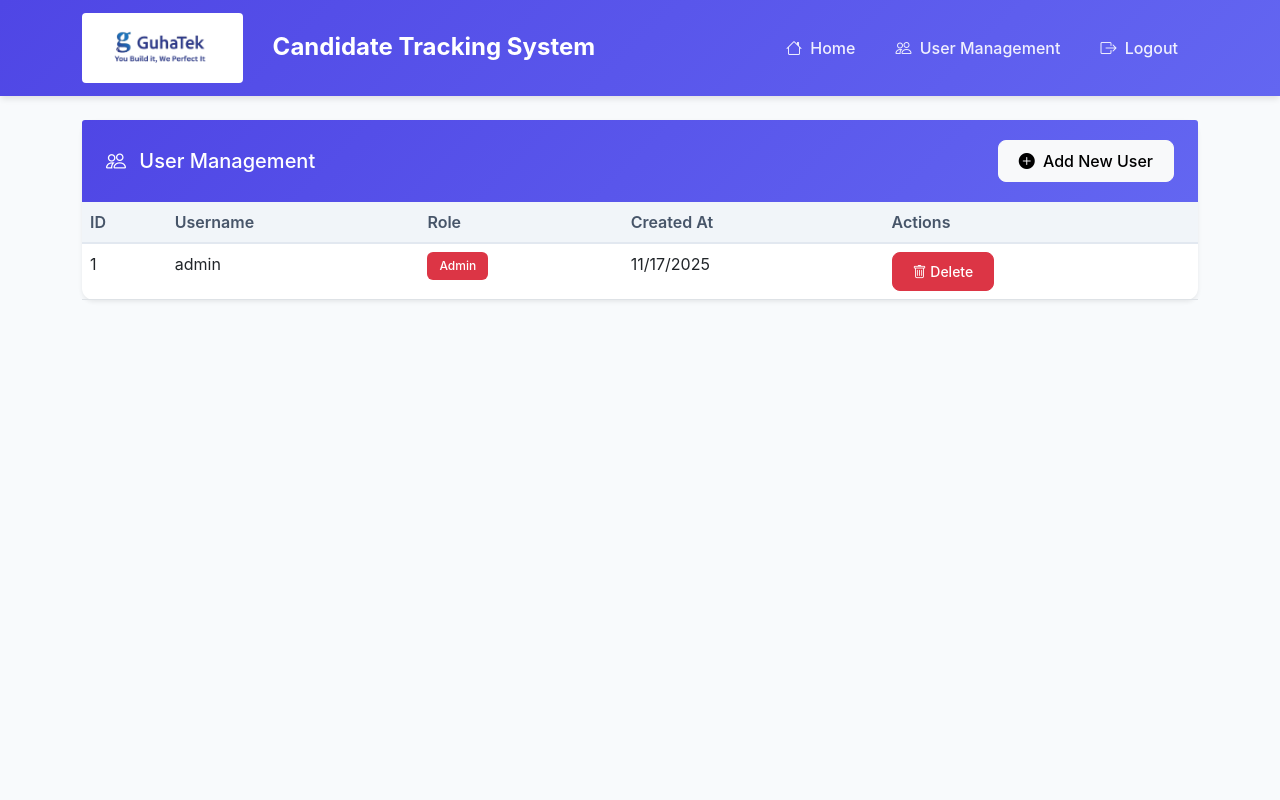
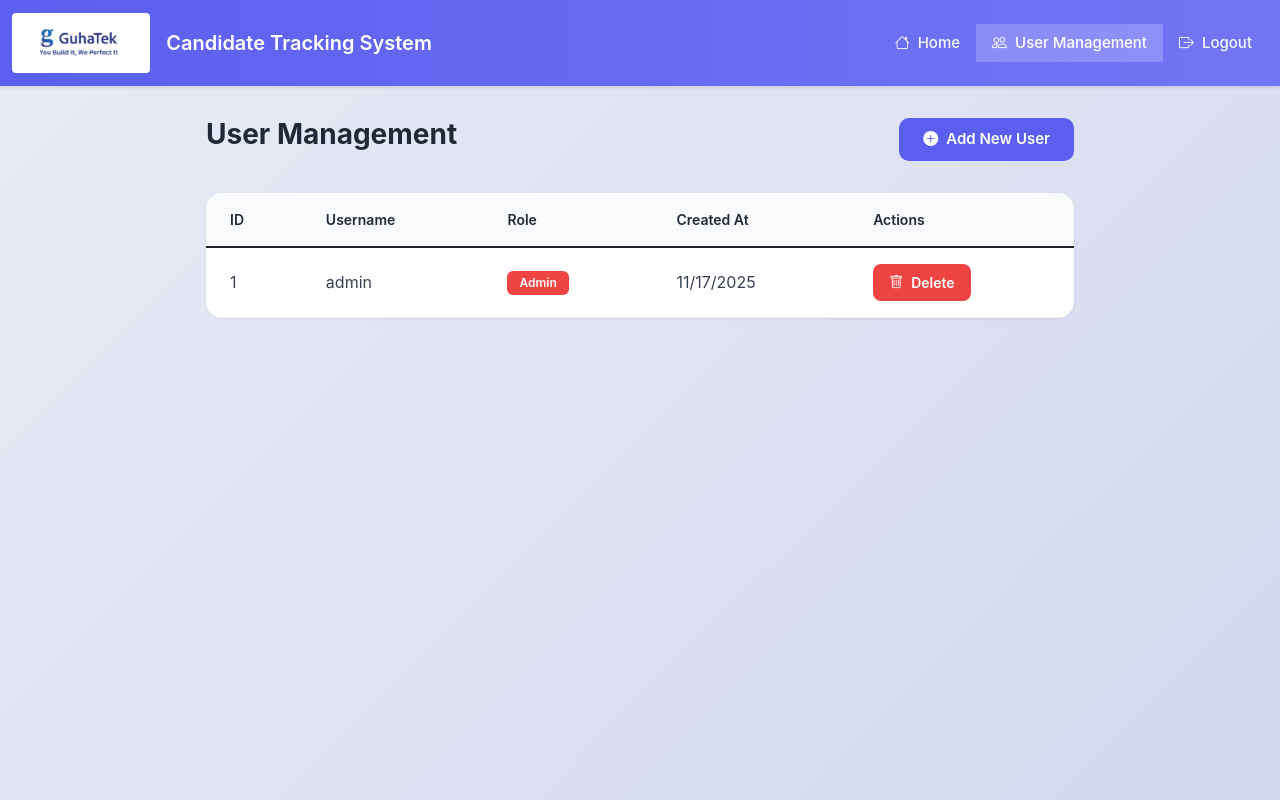
Before and after one commit to Ashwinmurugesan-15/final-13-11-2025-, a Flask app: page /users in a window 1280 px wide. Run offline with Flask 3, Linux system fonts and the light colour scheme; a user stored in the database is signed in; data comes from the database, SQL or seed files in the repository; some libraries are stand-ins or nearby versions.

Commit message:
Updated User Management page styling and table functionality

```diff
--- a/HR-Portal-main/templates/users.html
+++ b/HR-Portal-main/templates/users.html
@@ -8,59 +8,101 @@
     <link href="https://cdn.jsdelivr.net/npm/bootstrap-icons@1.10.0/font/bootstrap-icons.css" rel="stylesheet">
     <style>
         :root {
-            --primary-color: #4f46e5;
-            --secondary-color: #6366f1;
+            --primary-color: #5b5fef;
+            --secondary-color: #7276f3;
             --danger-color: #ef4444;
-            --light-bg: #f8fafc;
+            --light-bg: #e8ecf4;
         }
 
         body {
-            background-color: var(--light-bg);
+            background: linear-gradient(135deg, #e8ecf4 0%, #d4d8f0 100%);
             font-family: 'Inter', -apple-system, BlinkMacSystemFont, 'Segoe UI', Roboto, sans-serif;
+            min-height: 100vh;
         }
 
         .navbar {
-            background: linear-gradient(135deg, var(--primary-color) 0%, var(--secondary-color) 100%) !important;
-            box-shadow: 0 4px 6px -1px rgba(0, 0, 0, 0.1);
+            background: linear-gradient(90deg, #5b5fef 0%, #7276f3 100%) !important;
+            box-shadow: 0 2px 4px rgba(0, 0, 0, 0.1);
+            padding: 0.5rem 0;
+            min-height: 56px;
         }
 
         .navbar-brand {
-            font-weight: 700;
-            font-size: 1.5rem;
+            font-weight: 600;
+            font-size: 1.25rem;
+            color: white !important;
+            display: flex;
+            align-items: center;
         }
 
         .navbar-nav .nav-link {
-            color: rgba(255, 255, 255, 0.9) !important;
+            color: rgba(255, 255, 255, 0.95) !important;
             font-weight: 500;
+            font-size: 0.9375rem;
             padding: 0.5rem 1rem !important;
-            margin: 0 0.25rem;
-            border-radius: 8px;
+            margin: 0;
+            border-radius: 0;
+            transition: all 0.2s ease;
+            display: flex;
+            align-items: center;
+            gap: 0.5rem;
+        }
+
+        .navbar-nav .nav-link:hover {
+            background-color: rgba(255, 255, 255, 0.15);
+            color: white !important;
+        }
+
+        .navbar-nav .nav-link.active {
+            background-color: rgba(255, 255, 255, 0.2);
+            color: white !important;
+        }
+
+        .page-container {
+            max-width: 900px;
+            margin: 2rem auto;
+            padding: 0 1rem;
+        }
+
+        .page-header {
+            display: flex;
+            justify-content: space-between;
+            align-items: center;
+            margin-bottom: 2rem;
+        }
+
+        .page-title {
+            font-size: 1.75rem;
+            font-weight: 700;
+            color: #1f2937;
+        }
+
+        .btn-add-user {
+            background: #5b5fef;
+            color: white;
+            border: none;
+            padding: 0.625rem 1.5rem;
+            border-radius: 10px;
+            font-weight: 600;
+            font-size: 0.9375rem;
+            display: flex;
+            align-items: center;
+            gap: 0.5rem;
             transition: all 0.3s ease;
         }
 
-        .navbar-nav .nav-link:hover {
-            background-color: rgba(255, 255, 255, 0.1);
-            color: white !important;
+        .btn-add-user:hover {
+            background: #4f46e5;
+            transform: translateY(-1px);
+            box-shadow: 0 4px 10px rgba(91, 95, 239, 0.3);
         }
 
         .card {
             border: none;
-            border-radius: 12px;
-            box-shadow: 0 1px 3px 0 rgba(0, 0, 0, 0.1);
-        }
-
-        .card-header {
-            background: linear-gradient(135deg, var(--primary-color) 0%, var(--secondary-color) 100%);
-            color: white;
-            font-weight: 600;
-            border: none;
-            padding: 1.25rem 1.5rem;
-        }
-
-        .btn {
-            border-radius: 8px;
-            font-weight: 500;
-            padding: 0.5rem 1.25rem;
+            border-radius: 16px;
+            box-shadow: 0 1px 3px rgba(0, 0, 0, 0.08);
+            background: white;
+            overflow: hidden;
         }
 
         .table {
@@ -68,61 +110,98 @@
         }
 
         .table thead th {
-            background-color: #f1f5f9;
-            color: #475569;
+            background-color: #f8fafc;
+            color: #1f2937;
             font-weight: 600;
-            border-bottom: 2px solid #e2e8f0;
+            border-bottom: 1px solid #e2e8f0;
+            padding: 1rem 1.5rem;
+            font-size: 0.875rem;
+        }
+
+        .table tbody td {
+            padding: 1rem 1.5rem;
+            vertical-align: middle;
+            color: #374151;
+            border-bottom: 1px solid #f1f5f9;
+        }
+
+        .table tbody tr:hover {
+            background-color: #f8fafc;
         }
 
         .badge {
-            padding: 0.5rem 0.75rem;
-            font-weight: 500;
+            padding: 0.375rem 0.75rem;
+            font-weight: 600;
+            font-size: 0.75rem;
             border-radius: 6px;
+        }
+
+        .badge.bg-danger {
+            background-color: #ef4444 !important;
+        }
+
+        .badge.bg-secondary {
+            background-color: #6b7280 !important;
+        }
+
+        .btn-delete {
+            background: #ef4444;
+            color: white;
+            border: none;
+            padding: 0.5rem 1rem;
+            border-radius: 8px;
+            font-weight: 600;
+            font-size: 0.875rem;
+            display: inline-flex;
+            align-items: center;
+            gap: 0.5rem;
+            transition: all 0.2s ease;
+        }
+
+        .btn-delete:hover {
+            background: #dc2626;
+            transform: translateY(-1px);
         }
     </style>
 </head>
 <body>
     <nav class="navbar navbar-expand-lg navbar-dark">
-        <div class="container">
+        <div class="container-fluid">
             <a class="navbar-brand" href="/">
-                <img src="/static/images/Screenshot 2025-11-17 105428.png" alt="GuhaTek Logo" style="height: 70px; background: white; padding: 12px 24px; border-radius: 4px; margin-right: 1.5rem;">
+                <img src="/static/images/Screenshot 2025-11-17 105428.png" alt="GuhaTek Logo" style="height: 60px; background: white; padding: 10px 20px; border-radius: 4px; margin-right: 1rem;">
                 Candidate Tracking System
             </a>
             <div class="navbar-nav ms-auto">
                 <a class="nav-link" href="/">
-                    <i class="bi bi-house me-1"></i>
+                    <i class="bi bi-house"></i>
                     Home
                 </a>
                 <a class="nav-link active" href="/users">
-                    <i class="bi bi-people me-1"></i>
+                    <i class="bi bi-people"></i>
                     User Management
                 </a>
                 <a class="nav-link" href="/logout">
-                    <i class="bi bi-box-arrow-right me-1"></i>
+                    <i class="bi bi-box-arrow-right"></i>
                     Logout
                 </a>
             </div>
         </div>
     </nav>
 
-    <div class="container mt-4">
-        <div class="row">
-            <div class="col-md-12">
-                <div class="card shadow-sm">
-                    <div class="card-header d-flex justify-content-between align-items-center">
-                        <h5 class="mb-0">
-                            <i class="bi bi-people me-2"></i>
-                            User Management
-                        </h5>
+    <div class="page-container">
+        <div class="page-header">
+            <h1 class="page-title">User Management</h1>
             {% if isAdmin %}
-                        <button class="btn btn-light" onclick="openAddUserModal()">
-                            <i class="bi bi-plus-circle-fill me-1"></i> Add New User
+            <button class="btn-add-user" onclick="openAddUserModal()">
+                <i class="bi bi-plus-circle-fill"></i>
+                Add New User
             </button>
             {% endif %}
         </div>
-                    <div class="card-body p-0">
+
+        <div class="card">
             <div class="table-responsive">
-                            <table class="table table-hover mb-0">
+                <table class="table mb-0">
                     <thead>
                         <tr>
                             <th>ID</th>
@@ -147,44 +226,41 @@
             </div>
         </div>
     </div>
-            </div>
-        </div>
-    </div>
 
     <!-- Add User Modal -->
     <div class="modal fade" id="addUserModal" tabindex="-1">
-        <div class="modal-dialog">
-            <div class="modal-content">
-                <div class="modal-header bg-primary text-white">
-                    <h5 class="modal-title">
-                        <i class="bi bi-person-plus-fill me-2"></i>
+        <div class="modal-dialog modal-dialog-centered">
+            <div class="modal-content" style="border-radius: 20px; border: none; background: #d1d5db;">
+                <div class="modal-header" style="background: transparent; border: none; padding: 1.5rem 2rem; border-radius: 20px 20px 0 0;">
+                    <h5 class="modal-title" style="color: #2563eb; font-weight: 600; font-size: 1.25rem;">
+                        <i class="bi bi-person-plus-fill me-2" style="font-size: 1.5rem;"></i>
                         Add New User
                     </h5>
-                    <button type="button" class="btn-close btn-close-white" data-bs-dismiss="modal"></button>
+                    <button type="button" class="btn-close" data-bs-dismiss="modal" aria-label="Close"></button>
                 </div>
-                <div class="modal-body">
+                <div class="modal-body" style="padding: 2rem;">
                     <form id="addUserForm">
                         <div class="mb-3">
-                            <label for="username" class="form-label">Username</label>
-                            <input type="text" class="form-control" id="username" name="username" required>
+                            <label for="username" class="form-label" style="color: #374151; font-weight: 500; margin-bottom: 0.5rem;">Username</label>
+                            <input type="text" class="form-control" id="username" name="username" placeholder="Enter username" required style="padding: 0.75rem 1rem; border-radius: 10px; border: none; background: white; font-size: 0.95rem;">
                         </div>
                         <div class="mb-3">
-                            <label for="password" class="form-label">Password</label>
-                            <input type="password" class="form-control" id="password" name="password" required>
+                            <label for="password" class="form-label" style="color: #374151; font-weight: 500; margin-bottom: 0.5rem;">Password</label>
+                            <input type="password" class="form-control" id="password" name="password" placeholder="Enter password" required style="padding: 0.75rem 1rem; border-radius: 10px; border: none; background: white; font-size: 0.95rem;">
                         </div>
                         <div class="mb-3">
-                            <div class="form-check">
-                                <input class="form-check-input" type="checkbox" id="isAdmin" name="isAdmin">
-                                <label class="form-check-label" for="isAdmin">
+                            <div class="form-check" style="padding-left: 0; display: flex; align-items: center;">
+                                <input class="form-check-input" type="checkbox" id="isAdmin" name="isAdmin" style="width: 1.25rem; height: 1.25rem; margin-right: 0.75rem; border-radius: 4px; border: 2px solid #9ca3af;">
+                                <label class="form-check-label" for="isAdmin" style="color: #374151; font-weight: 500; font-size: 0.95rem;">
                                     Admin User
                                 </label>
                             </div>
                         </div>
                     </form>
                 </div>
-                <div class="modal-footer">
-                    <button type="button" class="btn btn-secondary" data-bs-dismiss="modal">Cancel</button>
-                    <button type="button" class="btn btn-primary" onclick="saveUser()">Save User</button>
+                <div class="modal-footer" style="border: none; padding: 0 2rem 2rem 2rem; gap: 1rem;">
+                    <button type="button" class="btn btn-secondary" data-bs-dismiss="modal" style="background: #c4c8cc; color: #374151; border: none; padding: 0.75rem 2rem; border-radius: 10px; font-weight: 600;">Cancel</button>
+                    <button type="button" class="btn btn-primary" onclick="saveUser()" style="background: #2563eb; border: none; padding: 0.75rem 2rem; border-radius: 10px; font-weight: 600;">Save User</button>
                 </div>
             </div>
         </div>
@@ -230,7 +306,7 @@
                             </td>
                             <td>${new Date(user.created_at).toLocaleDateString()}</td>
                             <td>
-                                <button class="btn btn-sm btn-danger" onclick="deleteUser(${user.id}, '${user.username}')">
+                                <button class="btn-delete" onclick="deleteUser(${user.id}, '${user.username}')">
                                     <i class="bi bi-trash"></i> Delete
                                 </button>
                             </td>
```
Also changed, not shown: HR-Portal-main/static/js/app.js (+9 -0 lines). Lines whose indentation alone changed are shown as unchanged.
